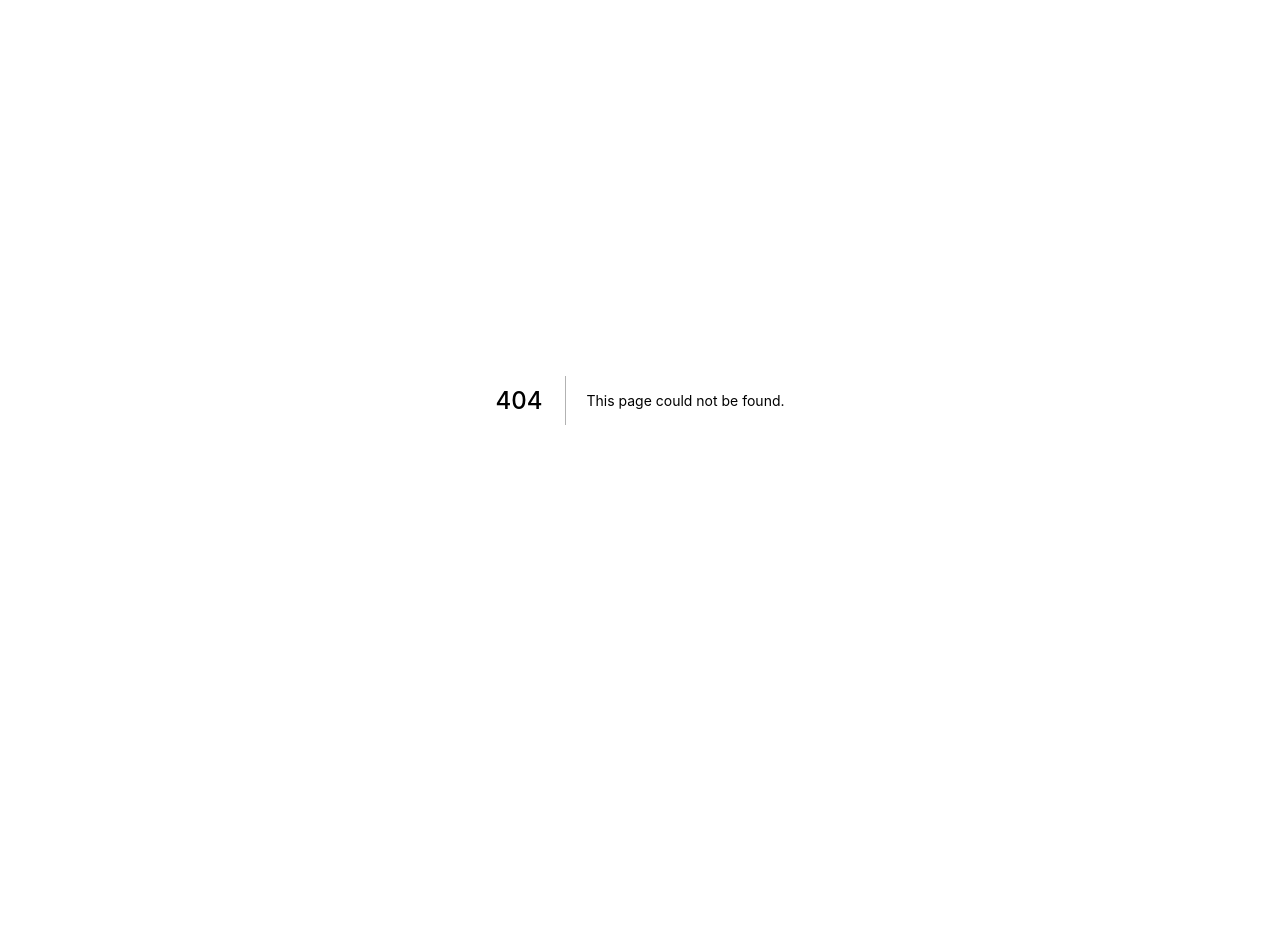
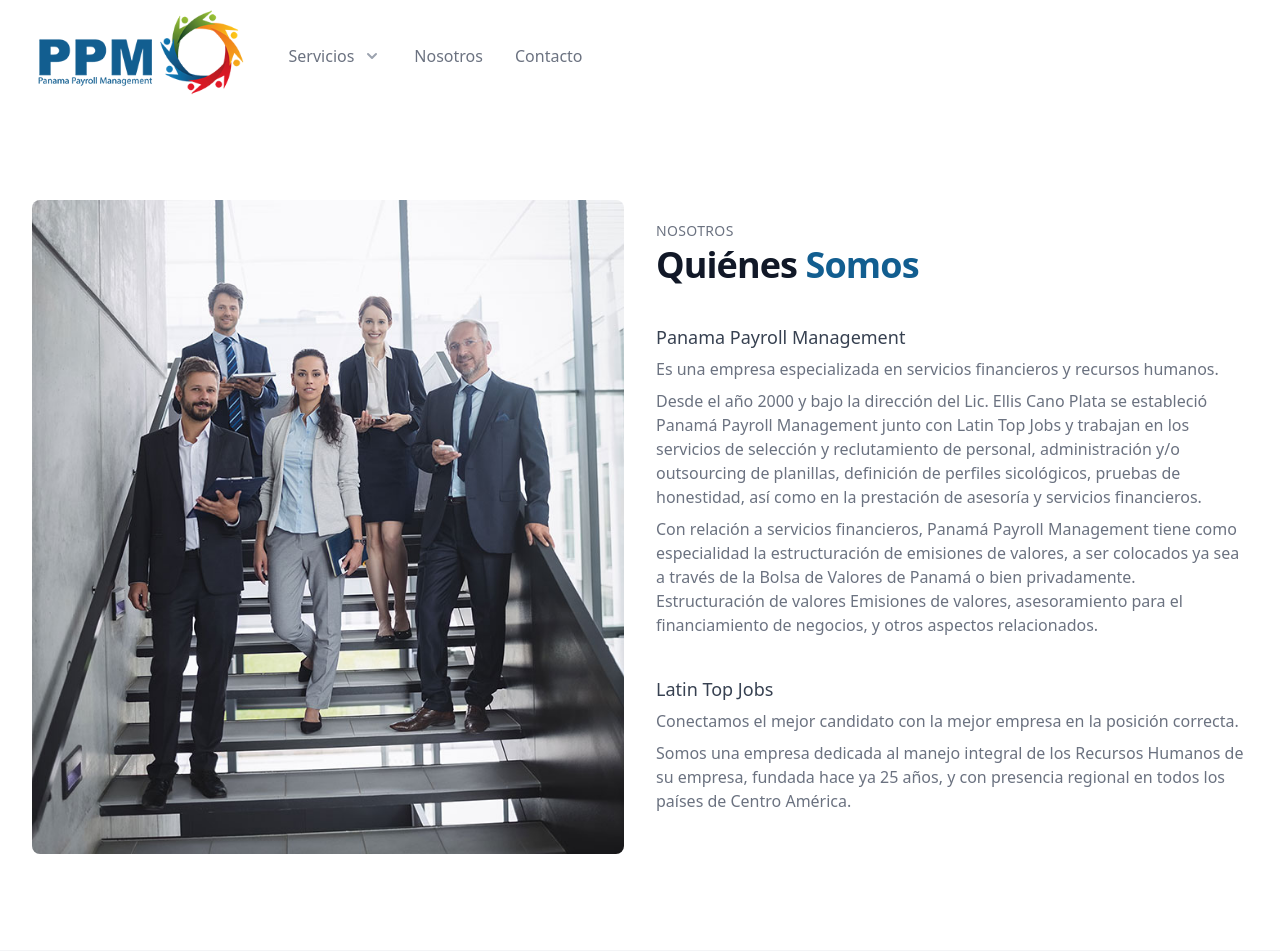
Before and after one commit to unfrikimas/panamapayroll, a Next.js app: page /nosotros in a window 1280 px wide. Before the commit this address had no page. Shown: the top 952 px of the page. Before the commit the page ends 800 px from the top, so only its background shows below. Built offline with nearby package versions, Linux system fonts and the light colour scheme.

Commit message:
detalles de css

```diff
--- a/components/layout/BarraNavegacion.js
+++ b/components/layout/BarraNavegacion.js
@@ -31,7 +31,7 @@
                 <div className="flex items-center flex-grow flex-shrink-0 lg:flex-grow-0">
                   <div className="flex items-center justify-between w-full md:w-auto">
                     <Link href="/">
-                      <a href="#">
+                      <a>
                         <span className="sr-only">Workflow</span>
                         <img
                           className="h-16 w-auto sm:h-24"
--- a/components/layout/Footer.js
+++ b/components/layout/Footer.js
@@ -1,61 +1,62 @@
 import React from "react";
+import Link from 'next/link';
 
 const Footer = () => {
   return (
     <footer class="text-gray-600 body-font">
-
       <div class="bg-gray-50 py-8">
         <div class="w-full flex lg:max-w-7xl mx-auto px-4 sm:px-6  text-gray-800 flex-wrap md:justify-between">
-          <div class="p-5 lg:p-0">
-            <img
-              className="h-12 w-auto sm:h-12"
-              src="/images/PPMlogo300.png"
-            />
+          <div class="w-full lg:w-1/5 p-5 lg:p-0">
+            <img className="h-12 w-auto sm:h-12" src="/images/PPMlogo300.png" />
           </div>
           <div class="p-5">
             <div class="text-xs uppercase text-gray-500 font-medium">
               Servicios
             </div>
-            <a class="my-3 block" href="/#">
-              Administración de Planilla <span class="text-teal-600 text-xs p-1"></span>
+            <Link href="/planilla">
+            <a class="my-3 block">
+              Administración de Planilla{" "}
+              <span class="text-teal-600 text-xs p-1"></span>
             </a>
+            </Link>
+            <Link href="/latintopjobs">
             <a class="my-3 block" href="/#">
               Latin Top Jobs <span class="text-teal-600 text-xs p-1"></span>
             </a>
+            </Link>
+            <Link href="/serviciosfinancieros">
             <a class="my-3 block" href="/#">
-              Servicios Financieros <span class="text-teal-600 text-xs p-1"></span>
+              Servicios Financieros{" "}
+              <span class="text-teal-600 text-xs p-1"></span>
             </a>
+            </Link>
           </div>
           <div class="p-5">
             <div class="text-xs uppercase text-gray-500 font-medium">
-              Soporte
+              Legal
             </div>
-            <a class="my-3 block" href="/#">
-              Help Center <span class="text-teal-600 text-xs p-1"></span>
+            <a class="my-3 block">
+              Política de Cookies <span class="text-teal-600 text-xs p-1"></span>
             </a>
-            <a class="my-3 block" href="/#">
-              Privacy Policy <span class="text-teal-600 text-xs p-1"></span>
+            <a class="my-3 block">
+              Política de Privacidad <span class="text-teal-600 text-xs p-1"></span>
             </a>
-            <a class="my-3 block" href="/#">
-              Conditions <span class="text-teal-600 text-xs p-1"></span>
+            <a class="my-3 block">
+              Aviso Legal <span class="text-teal-600 text-xs p-1"></span>
             </a>
           </div>
           <div class="p-5">
             <div class="text-xs uppercase text-gray-500 font-medium">
               Contáctenos
             </div>
-            <a class="my-3 block" href="/#">
-              Plaza Morica calle 50 y 71, San Francisco Piso 11 oficina 1103{" "}
-              <span class="text-teal-600 text-xs p-1"></span>
+            <a class="my-3 block">
+              Plaza Morica calle 50 y 71, San Francisco Piso 11 oficina 1103
             </a>
-            <a class="my-3 block" href="/#">
-              (507) 263-5441
-              Lunes a Viernes: 8:00am - 5:00pm{" "}
-              <span class="text-teal-600 text-xs p-1"></span>
+            <a class="my-3 block">
+              (507) 263-5441 Lunes a Viernes: 8:00am - 5:00pm
             </a>
-            <a class="my-3 block" href="/#">
-              info@stratego-consulting.com{" "}
-              <span class="text-teal-600 text-xs p-1"></span>
+            <a class="my-3 block">
+              info@stratego-consulting.com
             </a>
           </div>
         </div>
@@ -66,9 +67,7 @@
           <a class="flex title-font font-medium items-center md:justify-start justify-center text-gray-900">
             <span class="ml-2 text-normal mt-2">Panamá Payroll Management</span>
           </a>
-          <p class="text-sm text-gray-500 sm:ml-2 sm:mt-2 mt-4">
-            © 2021
-          </p>
+          <p class="text-sm text-gray-500 sm:ml-2 sm:mt-2 mt-4">© 2021</p>
           <span class="inline-flex sm:ml-auto sm:mt-0 mt-4 justify-center sm:justify-start">
             <a class="text-gray-500">
               <svg
--- a/components/layout/FormularioContacto.js
+++ b/components/layout/FormularioContacto.js
@@ -19,7 +19,7 @@
 
   return (
     <>
-    <div className="z-0 max-w-7xl mx-auto px-5 py-4">
+    <div className="z-0 max-w-7xl mx-auto px-5 pt-12 pb-4">
       <div className="flex flex-col">
         <div className="h-1 bg-gray-200 rounded overflow-hidden">
           <div className="w-24 h-full bg-primario"></div>
@@ -204,7 +204,7 @@
         </form>
       </div>
     </div>
-    <div className="px-5">
+    <div className="px-5 pb-16">
       <div className="w-full sm:hidden mt-12 rounded-lg overflow-hidden">
           <iframe
               src="https://www.google.com/maps/embed?pb=!1m14!1m8!1m3!1d15763.108019030124!2d-79.5083557!3d8.992656!3m2!1i1024!2i768!4f13.1!3m3!1m2!1s0x0%3A0x8547c43209415b69!2sP.H.%20Plaza%20Morica!5e0!3m2!1ses-419!2ses!4v1611156265201!5m2!1ses-419!2ses"
--- a/components/layout/Hero.js
+++ b/components/layout/Hero.js
@@ -33,7 +33,7 @@
               <div className="flex items-center flex-grow flex-shrink-0 lg:flex-grow-0">
                 <div className="flex items-center justify-between w-full md:w-auto">
                   <Link href="/">
-                    <a href="#">
+                    <a>
                       <span className="sr-only">Workflow</span>
                       <img
                         className="h-16 w-auto sm:h-24"
--- a/components/layout/Hero2.js
+++ b/components/layout/Hero2.js
@@ -29,7 +29,7 @@
               <div className="flex items-center flex-grow flex-shrink-0 lg:flex-grow-0">
                 <div className="flex items-center justify-between w-full md:w-auto">
                   <Link href="/">
-                    <a href="#">
+                    <a>
                       <span className="sr-only">Workflow</span>
                       <img
                         className="h-16 w-auto sm:h-24"
@@ -400,7 +400,7 @@
 
           <main className="mt-10 mx-auto max-w-7xl px-4 mb-4 sm:pb-0 sm:mt-12 sm:px-6 md:mt-16 lg:mt-20 lg:px-8 xl:mt-28">
             <div className="sm:text-center lg:text-left">
-              <h1 className="text-primario font-medium text-lg lg:text-2xl pb-2 lg:pb-4">Panamá Payroll Management</h1>
+              <h1 className="text-primario font-medium text-lg lg:text-2xl pb-2 lg:pb-4 tracking-tight">Panamá Payroll Management</h1>
               <h2 className="text-5xl tracking-tight font-extrabold text-gray-900 sm:text-5xl md:text-6xl pr-3 sm:pr-0">
                 {/* <span className="block sm:inline"> */}
                   Soluciones que hacen crecer su{" "}
--- /dev/null
+++ b/components/layout/HeroNosotros.js
@@ -0,0 +1,68 @@
+import React from "react";
+
+const HeroNosotros = () => {
+  return (
+    <div class=" bg-white mx-auto">
+      <div class="max-w-7xl mx-auto px-4 sm:px-6 lg:px-8 flex flex-col lg:space-x-8 sm:flex-row sm:items-center">
+        <div class="sm:w-1/2 w-full mb-10 lg:mb-0 rounded-lg overflow-hidden">
+          <img
+            alt="feature"
+            class="object-cover object-center h-full w-full"
+            src="/images/home/panama-payroll-management-home-5.jpg"
+            // width={724}
+            // height={800}
+          />
+        </div>
+        <div class="sm:w-1/2">
+          <p class="mt-4 text-sm leading-7 text-gray-500 font-regular tracking-wide">
+            NOSOTROS
+          </p>
+          <h3 class="text-3xl sm:text-4xl leading-normal font-extrabold tracking-tight text-gray-900">
+            Quiénes<span class="text-primario"> Somos</span>
+          </h3>
+
+          <div class="mt-10">
+            <ul class="">
+              <li class="my-10 md:mt-0">
+                <div class="flex">
+
+                  <div class="">
+                    <h4 class="text-lg leading-6 font-medium text-gray-700">
+                      Panama Payroll Management
+                    </h4>
+                    <p class="mt-2 text-base leading-6 text-gray-500">
+                        Es una empresa especializada en servicios financieros y recursos humanos.
+                    </p>
+                    <p class="mt-2 text-base leading-6 text-gray-500">
+                        Desde  el año 2000 y bajo la dirección del Lic. Ellis Cano Plata se estableció Panamá Payroll Management junto con Latin Top Jobs y trabajan en los servicios de selección y reclutamiento de personal, administración y/o outsourcing de planillas, definición de perfiles sicológicos, pruebas de honestidad,  así como en la prestación de asesoría y servicios financieros.
+                    </p>
+                    <p class="mt-2 text-base leading-6 text-gray-500">
+                        Con relación a servicios financieros, Panamá Payroll Management tiene como especialidad la estructuración de emisiones de valores, a ser colocados ya sea a través de la Bolsa de Valores de Panamá o bien privadamente.  Estructuración de valores Emisiones de valores, asesoramiento para el financiamiento de negocios, y otros aspectos relacionados.
+                    </p>
+                  </div>
+                </div>
+              </li>
+              <li class="my-10 md:mt-0">
+                <div class="flex">
+                  <div class="">
+                    <h4 class="text-lg leading-6 font-medium text-gray-700">
+                      Latin Top Jobs
+                    </h4>
+                    <p class="mt-2 text-base leading-6 text-gray-500">
+                        Conectamos el  mejor candidato con la mejor empresa en la posición correcta.
+                    </p>
+                    <p class="mt-2 text-base leading-6 text-gray-500">
+                        Somos una empresa dedicada al manejo integral de los Recursos Humanos de su empresa, fundada hace ya 25 años, y con presencia regional en todos los países de Centro América.
+                    </p>
+                  </div>
+                </div>
+              </li>
+            </ul>
+          </div>
+        </div>
+      </div>
+    </div>
+  );
+};
+
+export default HeroNosotros;
--- a/components/layout/ListadoServicios.js
+++ b/components/layout/ListadoServicios.js
@@ -10,23 +10,12 @@
             <div className="w-24 h-full bg-primario"></div>
           </div>
           <div className="flex flex-wrap sm:flex-row flex-col py-6 lg:mb-6">
-            <h2 className="sm:w-3/5 text-gray-700 font-bold title-font text-xl lg:text-2xl sm:text-3xl mb-2 sm:mb-0">
+            <h2 className="sm:w-3/5 text-gray-700 font-bold title-font text-xl lg:text-2xl sm:text-3xl lg:mb-2 sm:mb-0">
               Qué ofrecemos
             </h2>
-            {/* <p className="sm:w-2/5 leading-relaxed text-base sm:pl-10 pl-0 xl:text-right">
-                Servicio Personalizado para su gestión de Planillas. Podemos actuar como patrono o simplemente como administrador de la nómina, dependiendo de sus necesidades.
-            </p> */}
           </div>
         </div>
       <div class="px-5 lg:pb-12 mx-auto">
-        {/* <div class="lg:text-center mb-8">
-          <h1 class="sm:text-3xl text-xl lg:text-2xl font-bold lg:text-center title-font text-gray-700 mb-4">
-            Administración de Planilla
-          </h1>
-          <p class="text-base leading-relaxed xl:w-2/4 lg:w-1/2 mx-auto">
-            Servicio Personalizado para su gestión de Planillas. Podemos actuar como patrono o simplemente como administrador de la nómina, dependiendo de sus necesidades.
-          </p>
-        </div> */}
         <div class="flex flex-wrap sm:mx-auto sm:mb-2 -mx-2">
           <div class="p-2 sm:w-1/2 w-full">
             <div class="bg-gray-100 rounded flex p-4 h-full items-center">
@@ -43,7 +32,7 @@
                 <path d="M22 4L12 14.01l-3-3"></path>
               </svg>
               <span class="title-font font-medium">
-                Procesamiento de planillas o nóminas regulares, extraordinarias, (bonos, aguinaldos, y otros), XIII mes, vacaciones y liquidaciones.
+                Procesamiento de planilla o nóminas regulares, extraordinarias, (bonos, aguinaldos, y otros), XIII mes, vacaciones y liquidaciones.
               </span>
             </div>
           </div>
--- a/components/layout/ListadoServiciosFinancieros.js
+++ b/components/layout/ListadoServiciosFinancieros.js
@@ -10,7 +10,7 @@
             <div className="w-24 h-full bg-primario"></div>
           </div>
           <div className="flex flex-wrap sm:flex-row flex-col py-6 lg:mb-6">
-            <h2 className="sm:w-3/5 text-gray-700 font-bold title-font text-xl lg:text-2xl sm:text-3xl mb-2 sm:mb-0">
+            <h2 className="sm:w-3/5 text-gray-700 font-bold title-font text-xl lg:text-2xl sm:text-3xl lg:mb-2 sm:mb-0">
               Qué ofrecemos
             </h2>
             {/* <p className="sm:w-2/5 leading-relaxed text-base sm:pl-10 pl-0 xl:text-right">
@@ -18,16 +18,8 @@
             </p> */}
           </div>
         </div>
-      <div class="px-5 lg:pb-12 mx-auto">
-        {/* <div class="lg:text-center mb-8">
-          <h1 class="sm:text-3xl text-xl lg:text-2xl font-bold lg:text-center title-font text-gray-700 mb-4">
-            Administración de Planilla
-          </h1>
-          <p class="text-base leading-relaxed xl:w-2/4 lg:w-1/2 mx-auto">
-            Servicio Personalizado para su gestión de Planillas. Podemos actuar como patrono o simplemente como administrador de la nómina, dependiendo de sus necesidades.
-          </p>
-        </div> */}
-        <div class="flex flex-wrap sm:mx-auto sm:mb-2 -mx-2">
+      <div class="px-4 pb-6 lg:pb-12 mx-auto">
+        <div class="flex flex-wrap sm:mx-auto sm:mb-2">
           <div class="p-2 sm:w-1/2 w-full">
             <div class="bg-gray-100 rounded flex p-4 h-full items-center">
               <svg
--- a/components/layout/ListadoServiciosLatinTopJobs.js
+++ b/components/layout/ListadoServiciosLatinTopJobs.js
@@ -10,23 +10,12 @@
             <div className="w-24 h-full bg-primario"></div>
           </div>
           <div className="flex flex-wrap sm:flex-row flex-col py-6 lg:mb-6">
-            <h2 className="sm:w-3/5 text-gray-700 font-bold title-font text-xl lg:text-2xl sm:text-3xl sm:mb-0">
+            <h2 className="sm:w-3/5 text-gray-700 font-bold title-font text-xl lg:text-2xl sm:text-3xl">
               Qué ofrecemos
             </h2>
-            {/* <p className="sm:w-2/5 leading-relaxed text-base sm:pl-10 pl-0 xl:text-right">
-                Servicio de Selección de Personal. "Confíe su mejor recurso a nuestra experiencia"
-            </p> */}
           </div>
         </div>
       <div class="px-5 lg:pb-12 mx-auto">
-        {/* <div class="lg:text-center mb-8">
-          <h1 class="sm:text-3xl text-xl lg:text-2xl font-bold lg:text-center title-font text-gray-700 mb-4">
-            Administración de Planilla
-          </h1>
-          <p class="text-base leading-relaxed xl:w-2/4 lg:w-1/2 mx-auto">
-            Servicio Personalizado para su gestión de Planillas. Podemos actuar como patrono o simplemente como administrador de la nómina, dependiendo de sus necesidades.
-          </p>
-        </div> */}
         <div class="flex flex-wrap sm:mx-auto sm:mb-2 -mx-2">
           <div class="p-2 sm:w-1/2 w-full">
             <div class="bg-gray-100 rounded flex p-4 h-full items-center">
@@ -197,7 +186,7 @@
       </div>
     </section>
     <section class="max-w-7xl mx-auto text-gray-600 body-font">
-      <div class="px-5 lg:pb-12 mx-auto">
+      <div class="px-5 pb-6 lg:pb-12 mx-auto">
         <div className="lg:w-4/5 flex flex-col mx-auto pt-16 lg:pt-8">
             <div className="h-1 bg-gray-200 rounded overflow-hidden">
                 <div className="w-24 h-full bg-primario"></div>
--- /dev/null
+++ b/pages/nosotros.js
@@ -0,0 +1,24 @@
+import React from 'react';
+import BarraNavegacion from '../components/layout/BarraNavegacion';
+import HeroNosotros from '../components/layout/HeroNosotros';
+import Cta from '../components/layout/Cta';
+import Footer from '../components/layout/Footer';
+
+const Nosotros = () => {
+    return (
+
+        <div className="relative bg-white overflow-hidden">
+            <BarraNavegacion />
+            <div className="mb-12 lg:mb-24 mt-12 lg:mt-0">
+                <HeroNosotros />
+            </div>
+            <div className="border-t border-gray-100 mt-8">
+                <Cta />
+            </div>
+            <Footer />
+        </div>
+
+    );
+}
+
+export default Nosotros;
```
Lines whose indentation alone changed are shown as unchanged.
